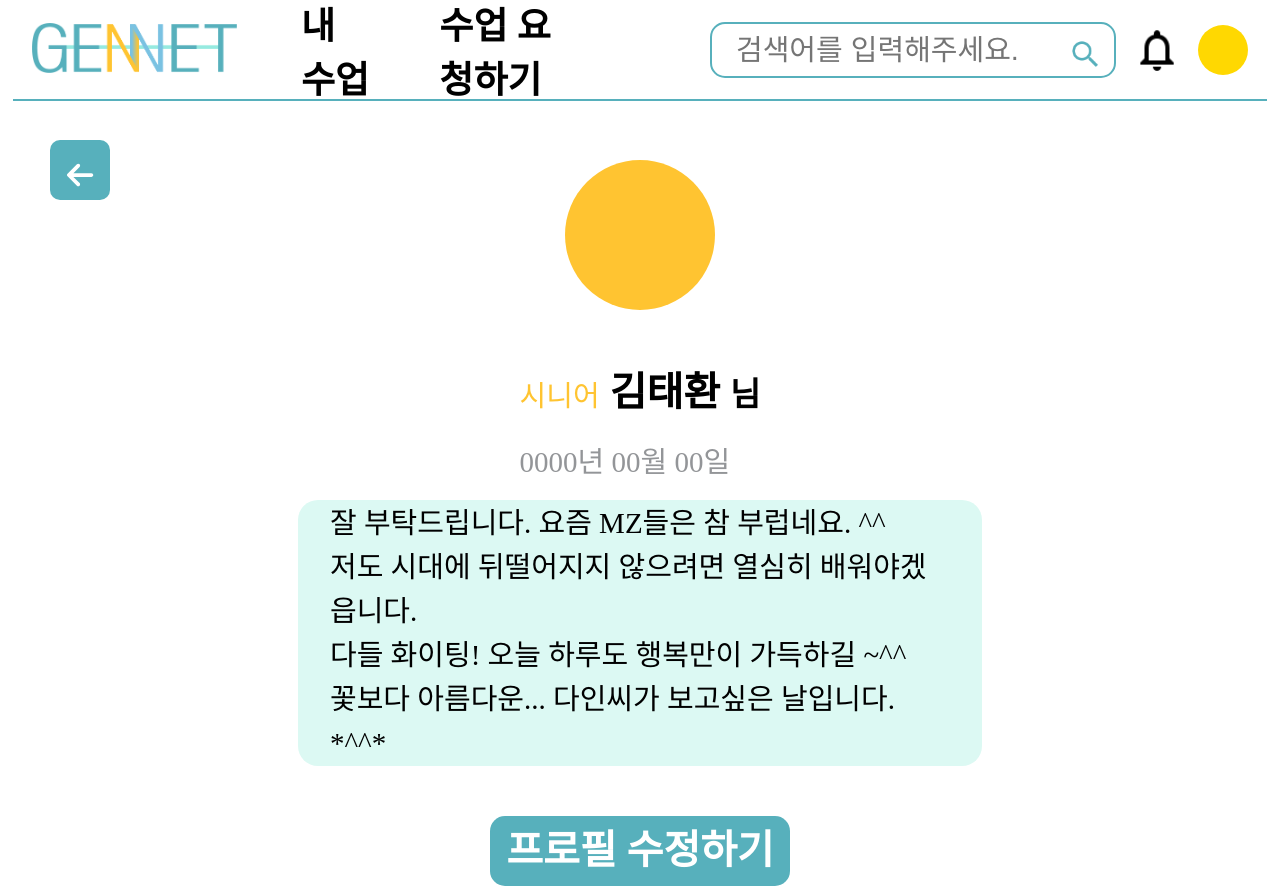
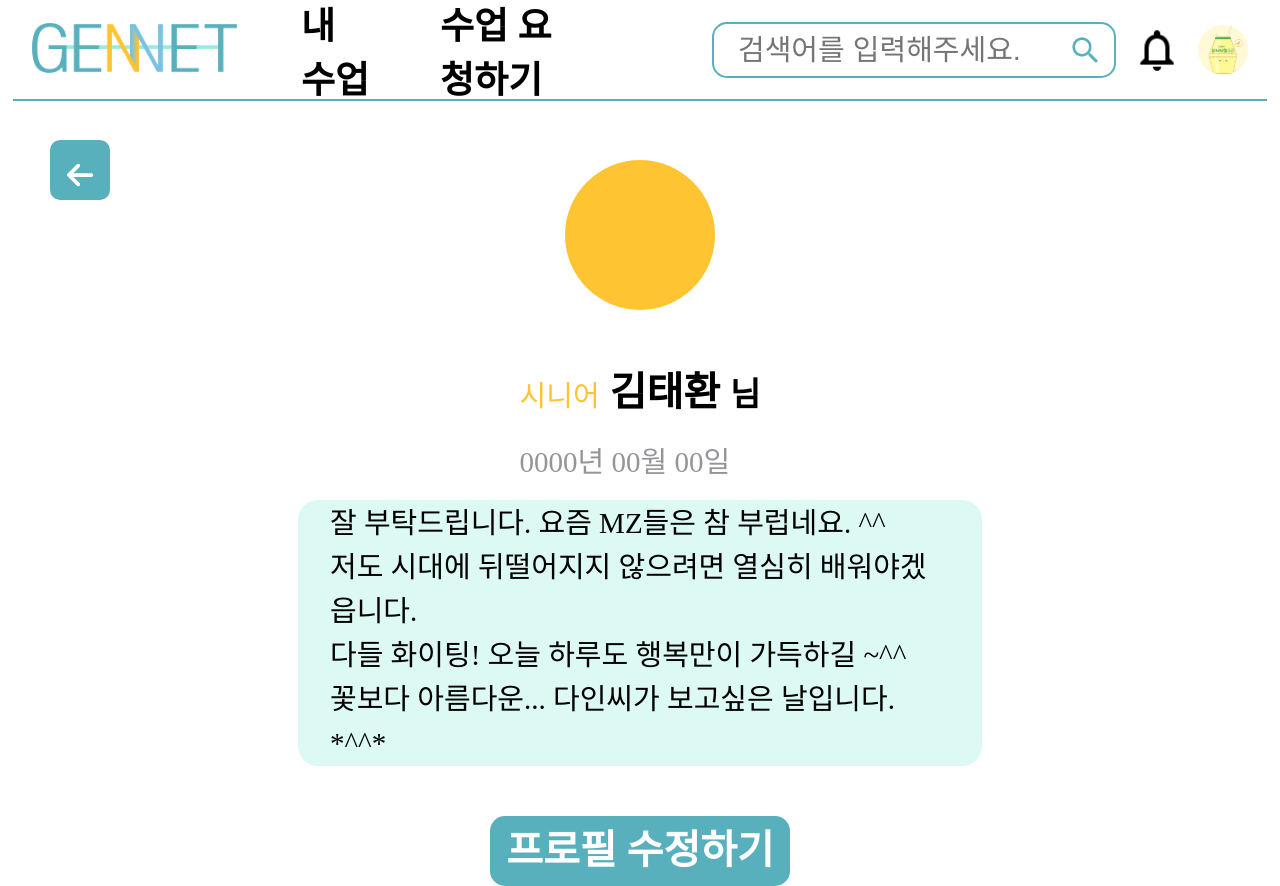
Before and after one commit to taehwan01/gennet-react, a React (Create React App) app: page /senior/profile in a window 1280 px wide. Built offline with nearby package versions, Linux system fonts and the light colour scheme.

Commit message:
refactor: Profile Image 컴포넌트로 분리

```diff
--- a/src/components/Navigation/Navigation.jsx
+++ b/src/components/Navigation/Navigation.jsx
@@ -5,6 +5,7 @@ import styles from './Navigation.module.scss';
 import mainLogo from '../../assets/images/logo.png';
 import searchIcon from '../../assets/images/search-icon.png';
 import alertIcon from '../../assets/images/alert-icon.png';
+import ProfileImage from '../ProfileImage/ProfileImage';
 
 function Navigation() {
   // eslint-disable-next-line no-unused-vars
@@ -58,10 +59,8 @@ function Navigation() {
         {user ? (
           'profile'
         ) : (
-          <NavLink className={styles['profile-link']} to='/senior/profile' />
-          // <button className='profile-button' type='button'>
-          //   {/* none */}
-          // </button>
+          <ProfileImage />
+          // <NavLink className={styles['profile-link']} to='/senior/profile' />
         )}
       </div>
     </div>
--- a/src/components/Navigation/Navigation.module.scss
+++ b/src/components/Navigation/Navigation.module.scss
@@ -27,13 +27,13 @@
 
 .input-wrapper {
   position: relative;
-  display: inline-block;
+  // display: inline-block;
   margin-right: 1rem;
-}
   .input-search {
     /* padding-right: 40px; */
     padding-left: 1.5rem;
-  width: calc(400px - 1.5rem);
+    padding-right: 50px;
+    width: calc(400px - 74px);
     height: 50px;
     border: 2px solid #57b0bc;
     font-size: 29px; /* 22pt */
@@ -41,6 +41,8 @@
     border-radius: 15px;
   }
   .search-button {
+    display: flex;
+    align-items: center;
     position: absolute;
     top: 0;
     right: 0;
@@ -50,10 +52,11 @@
     background: transparent;
     border: none;
     cursor: pointer;
-}
     .search-icon {
       width: 35px;
       height: 35px;
+    }
+  }
 }
 
 .alert-button {
@@ -70,13 +73,3 @@
   width: 50px;
   height: 50px;
 }
-
-.profile-link {
-  padding: 0;
-  width: 50px;
-  height: 50px;
-  background: #ffd801;
-  border: none;
-  border-radius: 100%;
-  cursor: pointer;
-}
--- /dev/null
+++ b/src/components/ProfileImage/ProfileImage.jsx
@@ -0,0 +1,14 @@
+import { NavLink } from 'react-router-dom';
+
+import styles from './ProfileImage.module.scss';
+import testIMG from '../../assets/images/banana.png';
+
+function ProfileImage() {
+  return (
+    <NavLink className={styles['profile-link']} to='/senior/profile'>
+      <img src={testIMG} alt='Profile IMG' />
+    </NavLink>
+  );
+}
+
+export default ProfileImage;
--- /dev/null
+++ b/src/components/ProfileImage/ProfileImage.module.scss
@@ -0,0 +1,15 @@
+.profile-link {
+  padding: 0;
+  width: 50px;
+  height: 50px;
+  //   background: #ffd801;
+  border: none;
+  border-radius: 100%;
+  cursor: pointer;
+  > img {
+    width: 100%;
+    height: 100%;
+    object-fit: contain;
+    border-radius: 100%;
+  }
+}
```
Lines whose indentation alone changed are shown as unchanged.
